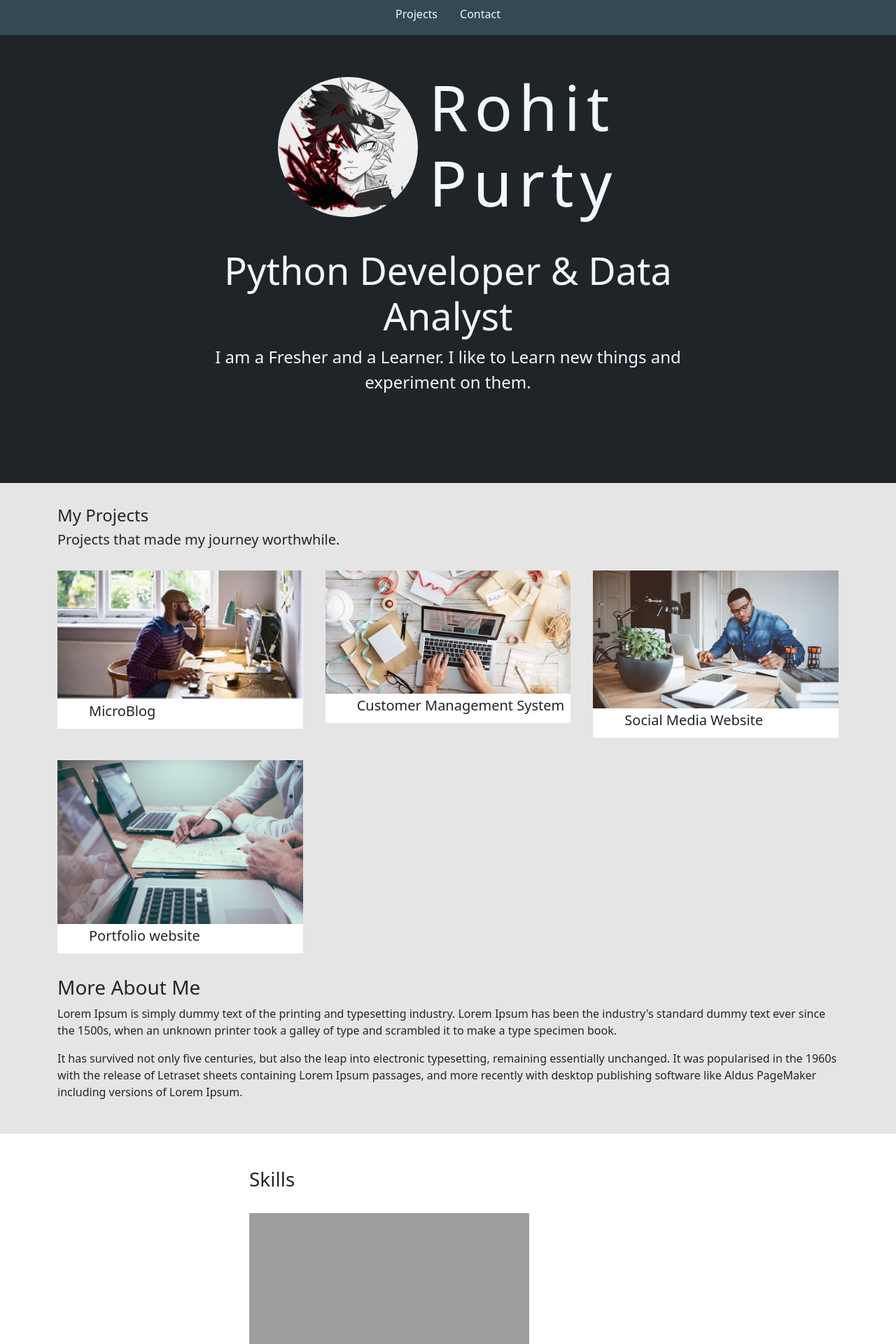
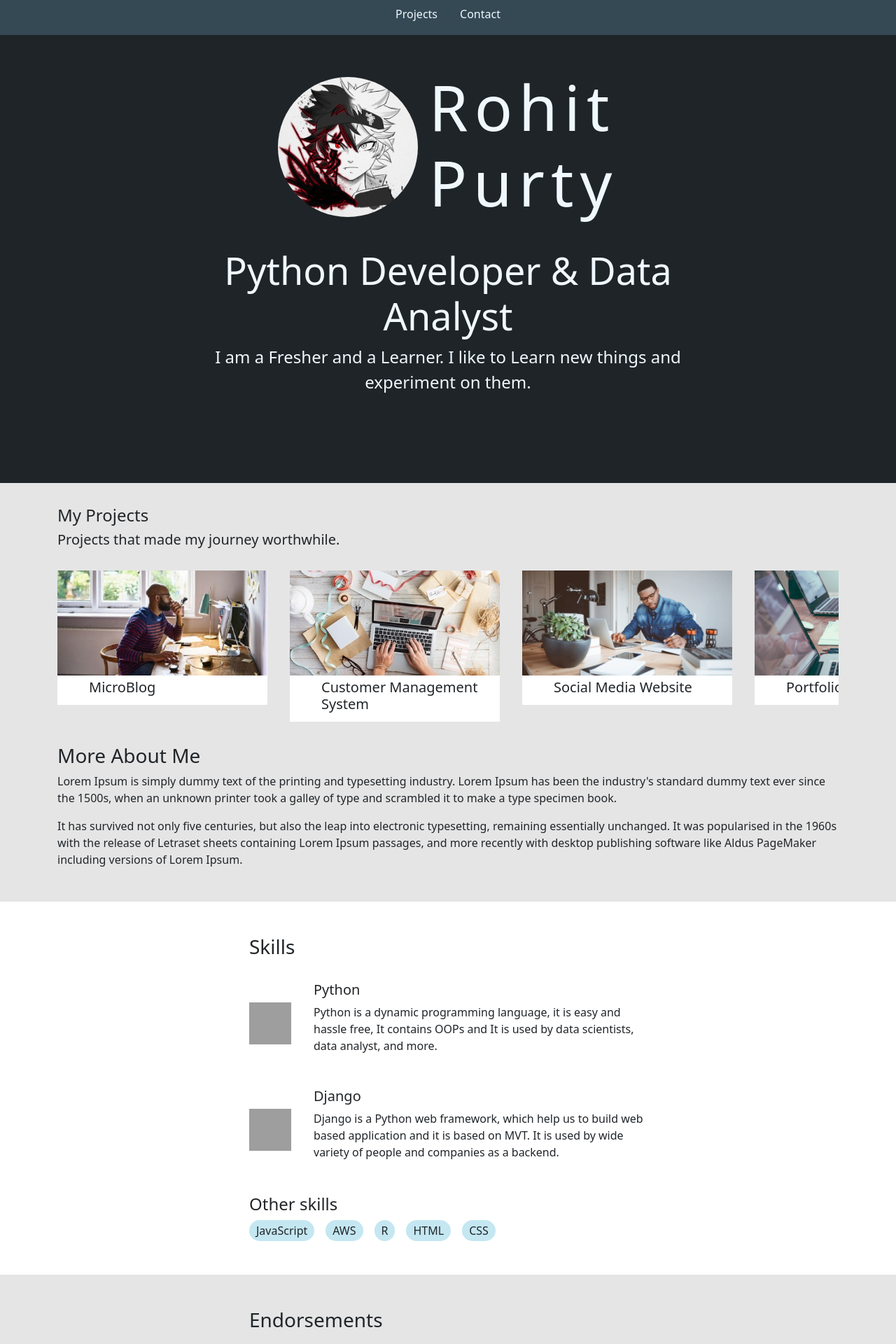
Before and after one commit to raymondM5GT/portfolio, a Django app: page / in a window 1280 px wide. Shown: the top 1920 px of the page at 70% size. Run offline with Django 3.2, Linux system fonts and the light colour scheme; data comes from the database, SQL or seed files in the repository; data that the repository does not hold is empty; parts of the project's set-up code (start-up, migrations or seed data) failed here and were passed over; some libraries are stand-ins or nearby versions; grey boxes are pictures that could not be loaded.

Commit message:
Add files via upload

```diff
--- a/static/css/main.css
+++ b/static/css/main.css
@@ -61,20 +61,41 @@ body{
 }
 
 .project--column{
-
+    min-width: 300px;
 }
 
 .project--thumbnail{
     width: 100%;
+    height: 150px;
+    object-fit: cover;
 
 }
 
 .projects--wrapper{
-    display: grid;
-    grid-template-columns: 1fr 1fr 1fr;
+    display: flex;
+    justify-content: flex-start;
     gap: 2em;
     margin-top: 2em;
     margin-bottom: 2em;
+    overflow-x: auto;
+}
+
+.projects--wrapper::-webkit-scrollbar {
+    width: 8px;
+}
+
+.projects--wrapper::-webkit-scrollbar-track {
+    -webkit-box-shadow: inset 0 0 6px rgba(0, 0, 0.3);
+}
+
+.projects--wrapper::-webkit-scrollbar-thumb{
+    background-color: #197c8b;
+    outline: 1px solid slategray;
+    border-radius: 100px;
+}
+
+.projects--wrapper::-webkit-scrollbar-thumb:hover{
+    background-color: #197c8b;
 }
 
 .project--body{
@@ -107,10 +128,19 @@ body{
 .skill--wrapper{
     margin-top: 2em;
     margin-bottom: 2em;
+    display: flex;
+    gap: 2em;
+    align-items: center;
+}
+
+.skill--logo{
+    height: 60px;
+    width: 60px;
 }
 
 .other--skills--wrapper{
     display: flex;
+    flex-wrap: wrap;
     gap: 1em;
 }
 
@@ -147,8 +177,12 @@ body{
         width: 100%;
     }
 }
-@media (max-width: 600px) {
+@media (max-width: 400px) {
     .skills--container{
         width: 100%;
     }
+
+    .skill--wrapper{
+        flex-flow: column;
+    }
 }
```
